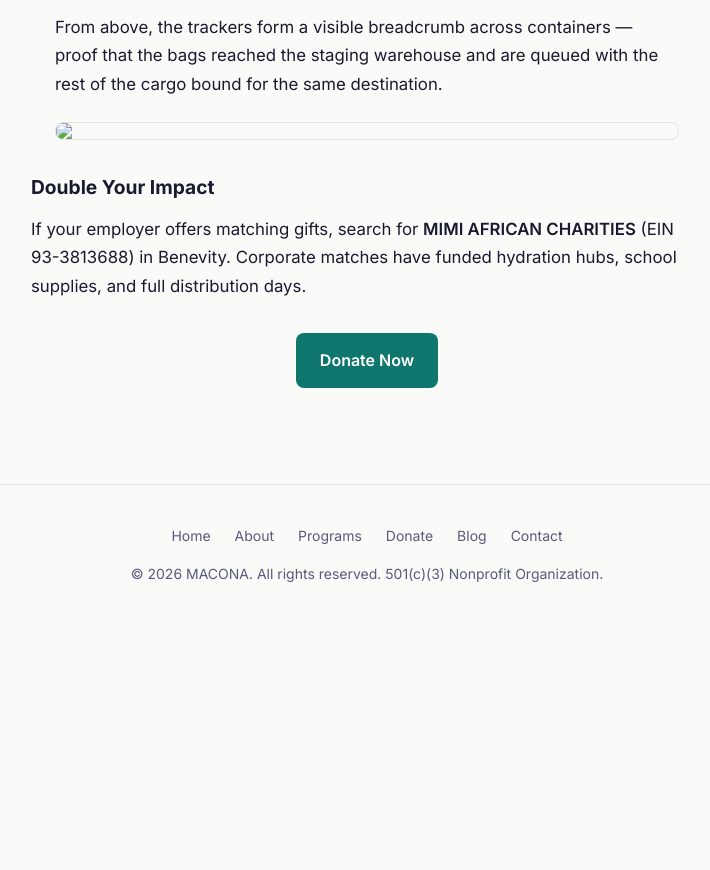
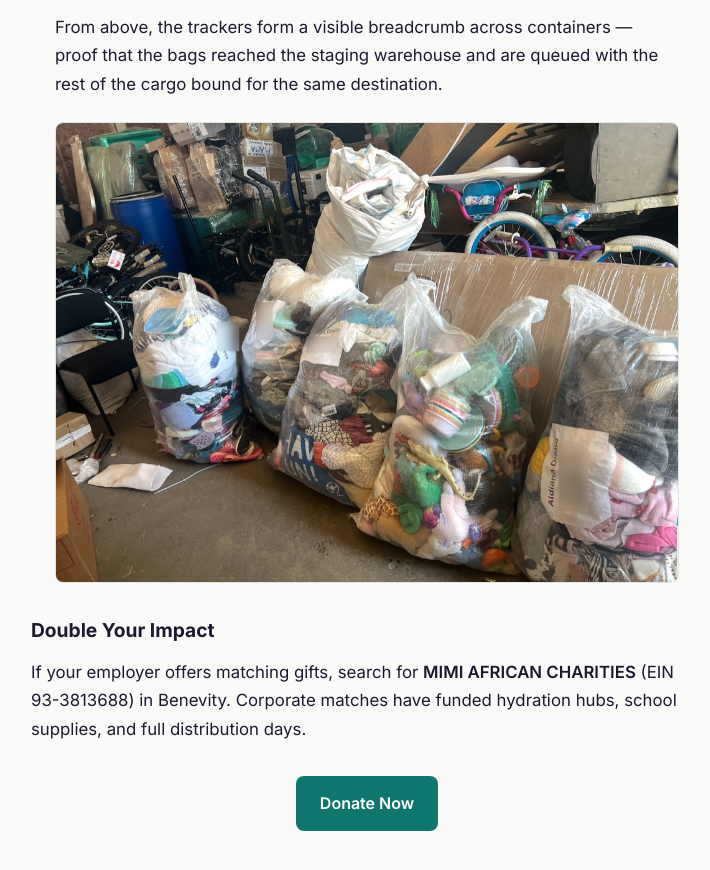
Before and after one commit to fabianwilliams/maconawebsite, a plain HTML site: page blog/2026-05-05-philly-shipment-handoff.html in a window 1280 px wide. Shown: the part 5520-6390 px from the top of the page, without its empty margins (273-983 px from the left). Before the commit the page ends 6146 px from the top, so only its background shows below. Drawn offline with Linux system fonts and the light colour scheme.

Commit message:
fix(philly): close missing src quote on Inline2 img tag

```diff
--- a/blog/2026-05-05-philly-shipment-handoff.html
+++ b/blog/2026-05-05-philly-shipment-handoff.html
@@ -389,7 +389,7 @@
       <img src="/img/blog/2026-05-05_PhillyShipment_Inline1_BagsOutsideContainer.jpg" alt="Bags outside container" style="width:100%; max-width:720px; display:block; margin:0 auto 2rem; border-radius:8px; border:1px solid var(--border);" loading="lazy">
       <img src="/img/blog/2026-05-05_PhillyShipment_Inline4_TrackersInWarehouse.jpg" alt="Wider warehouse view showing trackers across multiple containers staged for shipment." style="width:100%; max-width:720px; display:block; margin:2rem auto; border-radius:8px; border:1px solid var(--border);" loading="lazy">
       <p>From above, the trackers form a visible breadcrumb across containers — proof that the bags reached the staging warehouse and are queued with the rest of the cargo bound for the same destination.</p>
-      <img src="/img/blog/2026-05-05_PhillyShipment_Inline2_InWarehouse_NoPII.jpg alt="Inside warehouse with shipments" style="width:100%; max-width:720px; display:block; margin:0 auto 2rem; border-radius:8px; border:1px solid var(--border);" loading="lazy">
+      <img src="/img/blog/2026-05-05_PhillyShipment_Inline2_InWarehouse_NoPII.jpg" alt="Inside warehouse with shipments" style="width:100%; max-width:720px; display:block; margin:0 auto 2rem; border-radius:8px; border:1px solid var(--border);" loading="lazy">
     </div>
 
     <!-- Benevity Matching Gift -->
```
